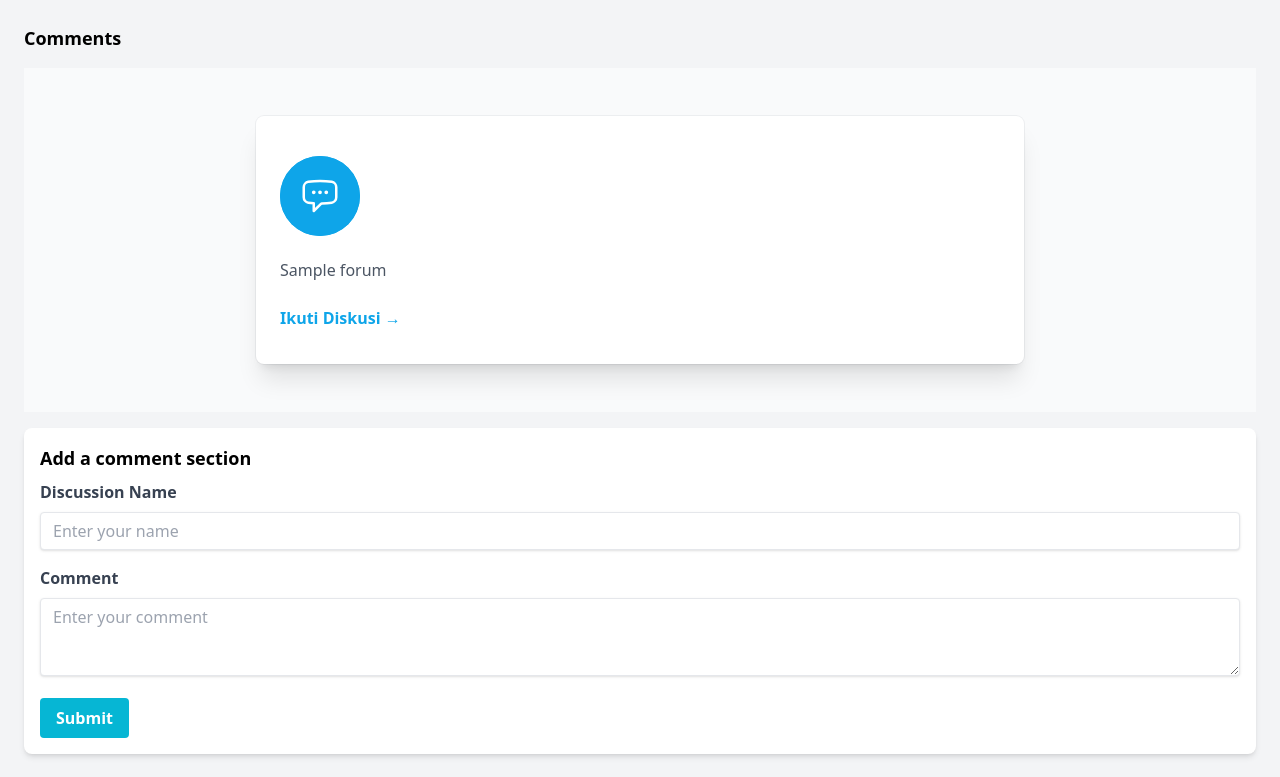
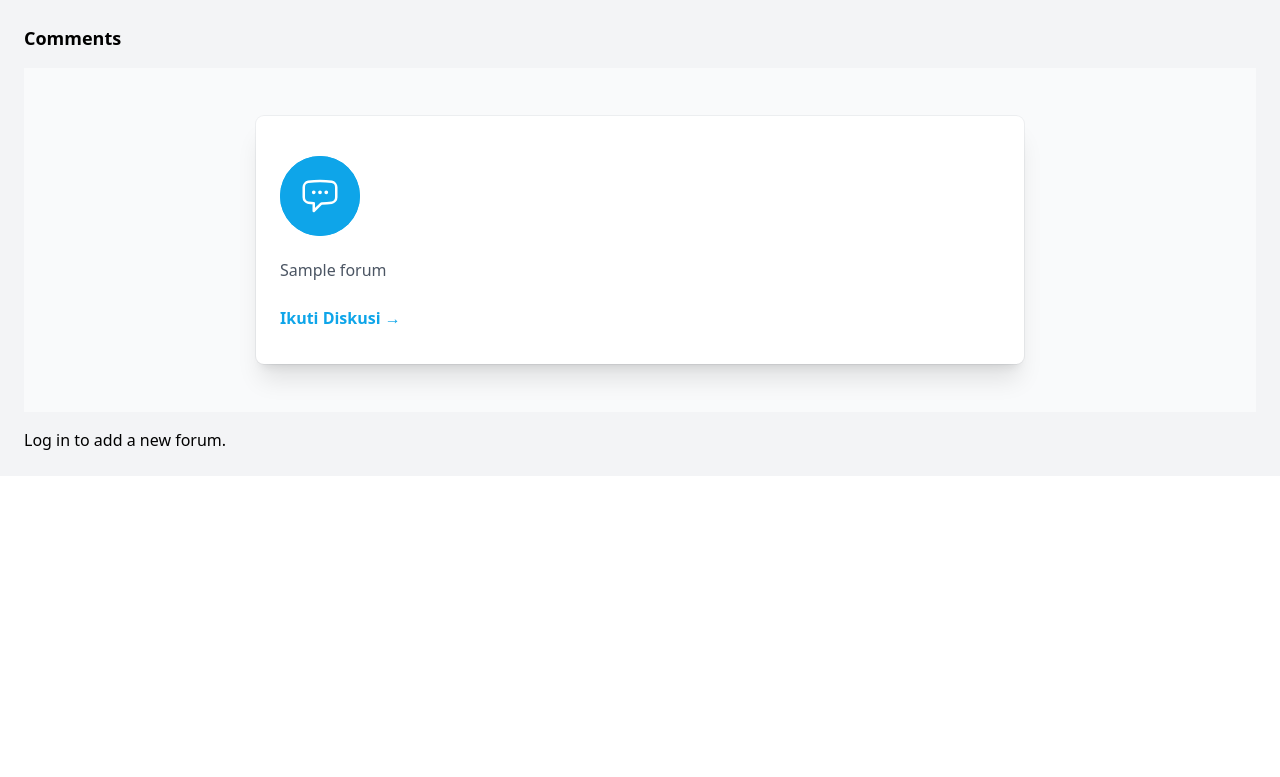
Before and after one commit to C04-PBP/mineat, a Django app: page /forum/ in a window 1280 px wide. Shown: the top 777 px of the page. Run offline with Django 5.2, Linux system fonts and the light colour scheme; tables that the repository leaves empty hold one stand-in row (values such as "Sample post"); some libraries are stand-ins or nearby versions.

Commit message:
feat: handle forum authorization (non-logged in user)

```diff
--- a/forum/models.py
+++ b/forum/models.py
@@ -7,11 +7,11 @@ from django.utils import timezone
 class Forum(models.Model):
     name = models.CharField(max_length= 255)
     text = models.TextField()
-    # user = models.ForeignKey(User,on_delete= models.CASCADE, related_name= "forum_umum")
+    user = models.ForeignKey(User,on_delete= models.CASCADE, related_name= "forum_umum", null=True)
     time_created = models.DateField(default=timezone.now)
 
 class ForumKhusus(models.Model):
-    # user = models.ForeignKey(User,on_delete= models.CASCADE, related_name= "forum_khusus")
+    user = models.ForeignKey(User,on_delete= models.CASCADE, related_name= "forum_khusus", null=True)
     text = models.TextField()
     forum = models.ForeignKey(Forum,on_delete= models.CASCADE, related_name= "forum_khusus")
     time_created = models.DateField(default=timezone.now)
--- a/forum/templates/forum_khusus.html
+++ b/forum/templates/forum_khusus.html
@@ -20,11 +20,17 @@
         {% endfor %}
     </ul>
 
+    {% if user.is_authenticated %}
     <div class="mt-6">
         <h3 class="text-xl font-semibold text-gray-800 mb-4">Add a comment</h3>
         <textarea id="new-comment" class="w-full p-3 border border-gray-300 rounded-lg focus:outline-none focus:ring-2 focus:ring-blue-400" rows="4" placeholder="Write your comment..."></textarea>
         <button id="submit-btn" class="mt-4 px-4 py-2 bg-blue-600 text-white rounded-lg hover:bg-blue-700 transition">Submit Comment</button>
     </div>
+    {% else %}
+        <p>
+            <a href="{% url 'fnb:login' %}">Log in</a> to add a new comment.
+        </p>
+    {% endif %}
 </div>
 
 
--- a/forum/templates/forum_umum.html
+++ b/forum/templates/forum_umum.html
@@ -33,6 +33,7 @@
                 {% include "forum_card.html" %}
             {% endfor %}
         </div>
+        {% if user.is_authenticated %}
         <form id="comment-form" class="bg-white p-4 rounded-lg shadow-md">
             <h3 class="text-lg font-bold mb-2">Add a comment section</h3>
             <div class="mb-4">
@@ -57,6 +58,11 @@
                 Submit
             </button>
         </form>
+        {% else %}
+        <p>
+            <a href="{% url 'fnb:login' %}">Log in</a> to add a new forum.
+        </p>
+        {% endif %}
     </div>
 </div>
 
--- a/forum/views.py
+++ b/forum/views.py
@@ -23,6 +23,7 @@ def show_forum(request):
 
     return render(request,"forum_umum.html",context)
 
+@login_required
 @csrf_exempt
 def add_forum(request):
     if request.method == 'POST':
@@ -48,6 +49,7 @@ def add_forum(request):
     return JsonResponse({'error': 'Invalid request'}, status=400)
 
 # Jangan lupa nanti enable user di model supaya bisa ngerubah post date
+# @login_required
 @csrf_exempt
 def add_forum_khusus(request, id):
     forum = get_object_or_404(Forum, pk=id)
```
Also changed, not shown: forum/migrations/0007_forum_user_forumkhusus_user.py (added).
